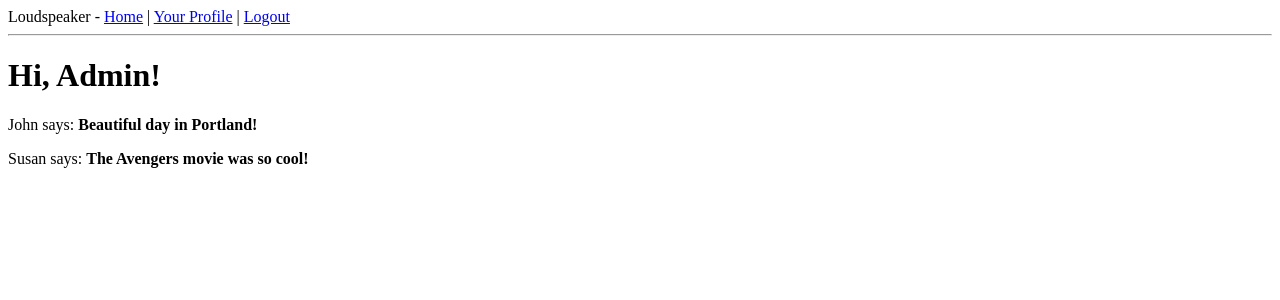
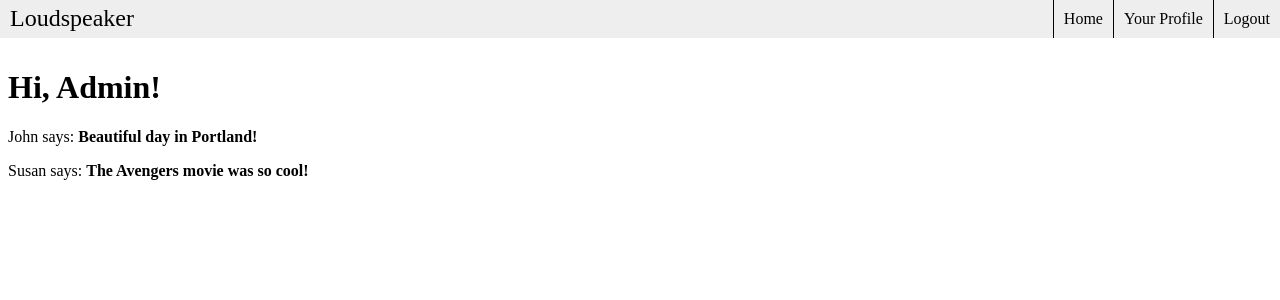
Before and after one commit to tinawong15/intro-project, a Flask app: page / in a window 1280 px wide. Shown: the top 300 px of the page. Run offline with Flask 2, Linux system fonts and the light colour scheme; a user stored in the database is signed in; data comes from the database, SQL or seed files in the repository; both versions use the stored data as it was after the commit.

Commit message:
added navbar

```diff
--- /dev/null
+++ b/app/static/css/style.css
@@ -0,0 +1,47 @@
+.nav {
+    margin: 0;
+    padding: 0;
+    top: 0;
+    left: 0;
+    right: 0;
+    width: 100%;
+    position: fixed;
+    background-color: #eeeeee;
+    list-style-type: none;
+    overflow: hidden;
+}
+
+.nav-left {
+    float: left;
+}
+
+.nav-right {
+    float: right;
+}
+
+.nav-logo a {
+    display: block;
+    font-size: 24px;
+    padding: 5px;
+    padding-left: 10px;
+    text-decoration: none;
+    color: black;
+}
+
+.nav-right a {
+    display: block;
+    text-align: center;
+    text-decoration: none;
+    color: black;
+    padding: 10px;
+    border-left: 1px solid black;
+}
+
+.nav-right a:hover {
+    background-color: #cccccc;
+}
+
+.filler {
+    height: 40px;
+    width: 100%;
+}
--- a/app/templates/base.html
+++ b/app/templates/base.html
@@ -1,18 +1,35 @@
 <html>
   <head>
     <title>{{ title }} - Loudspeaker</title>
+    <link rel="stylesheet" href="{{ url_for('static', filename='css/style.css') }}"></link>
   </head>
   <body>
-      <div>Loudspeaker - <a href="/index">Home</a>
+    <ul class="nav">
+      <li class="nav-logo nav-left">
+        <a href="{{ url_for('index') }}">Loudspeaker</a>
+      </li>
       {% if g.user.is_authenticated %}
-      | <a href="{{ url_for('user', username=g.user.username) }}">Your Profile</a>
-      | <a href="{{ url_for('logout') }}">Logout</a>
+      <li class="nav-right">
+        <a href="{{ url_for('logout') }}">Logout</a>
+      </li>
+      <li class="nav-right">
+        <a href="{{ url_for('user', username=g.user.username) }}">Your Profile</a>
+      </li>
       {% else %}
-      | <a href="{{ url_for('login') }}">Login</a>
-      | <a href="{{ url_for('signup') }}">Sign Up</a>
+      <li class="nav-right">
+        <a href="{{ url_for('signup') }}">Sign Up</a>
+      </li>
+      <li class="nav-right">
+        <a href="{{ url_for('login') }}">Login</a>
+      </li>
       {% endif %}
+      <li class="nav-right">
+        <a href="{{ url_for('index') }}">Home</a>
+      </li>
+    </ul>
+    <div class="filler">
+      <!-- empty so user can see things otherwise hidden by the nav bar -->
     </div>
-       <hr>
     {% with messages = get_flashed_messages() %}
       {% if messages %}
     <ul>
```
Also changed, not shown: app.db, 5 other files. Lines whose indentation alone changed are shown as unchanged.
